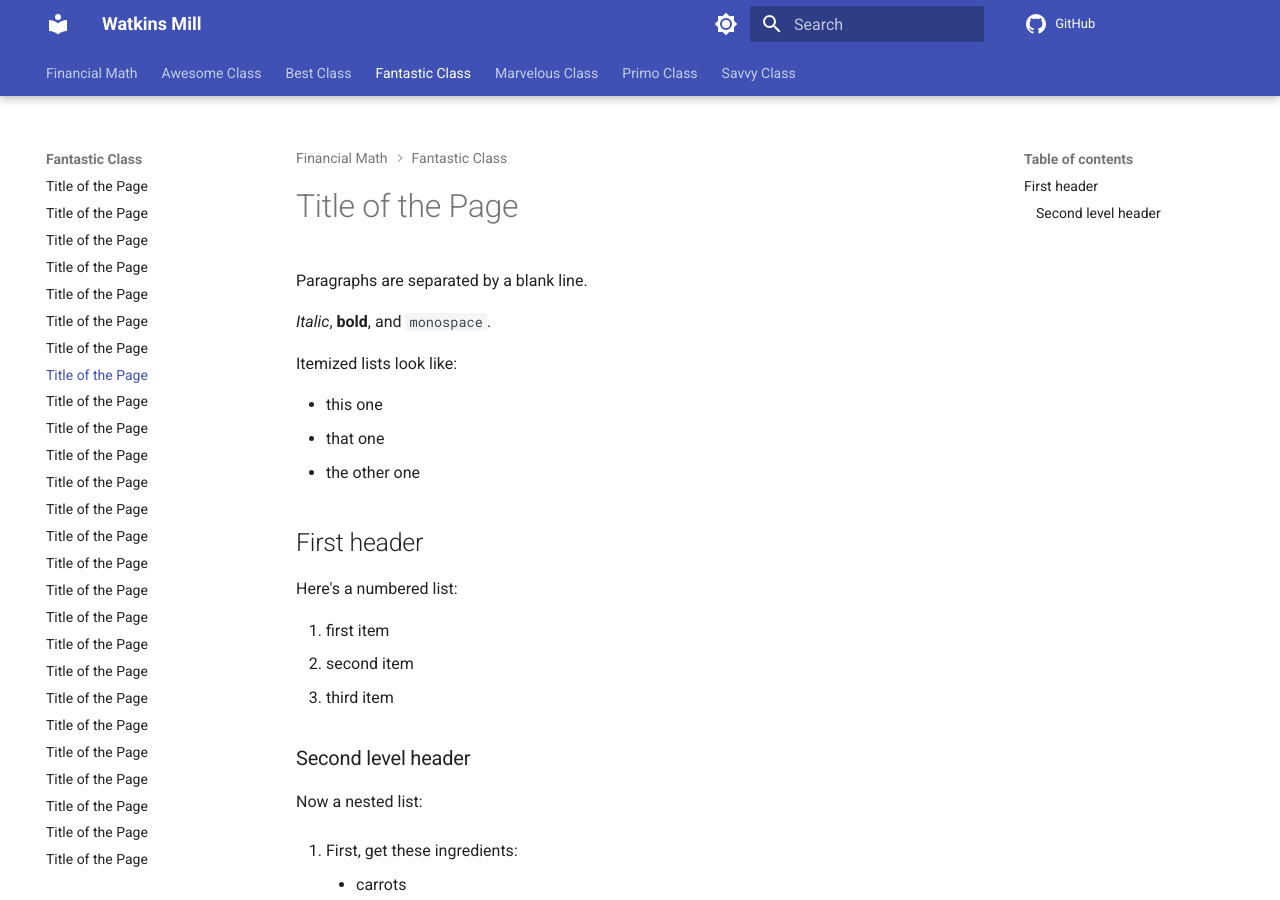
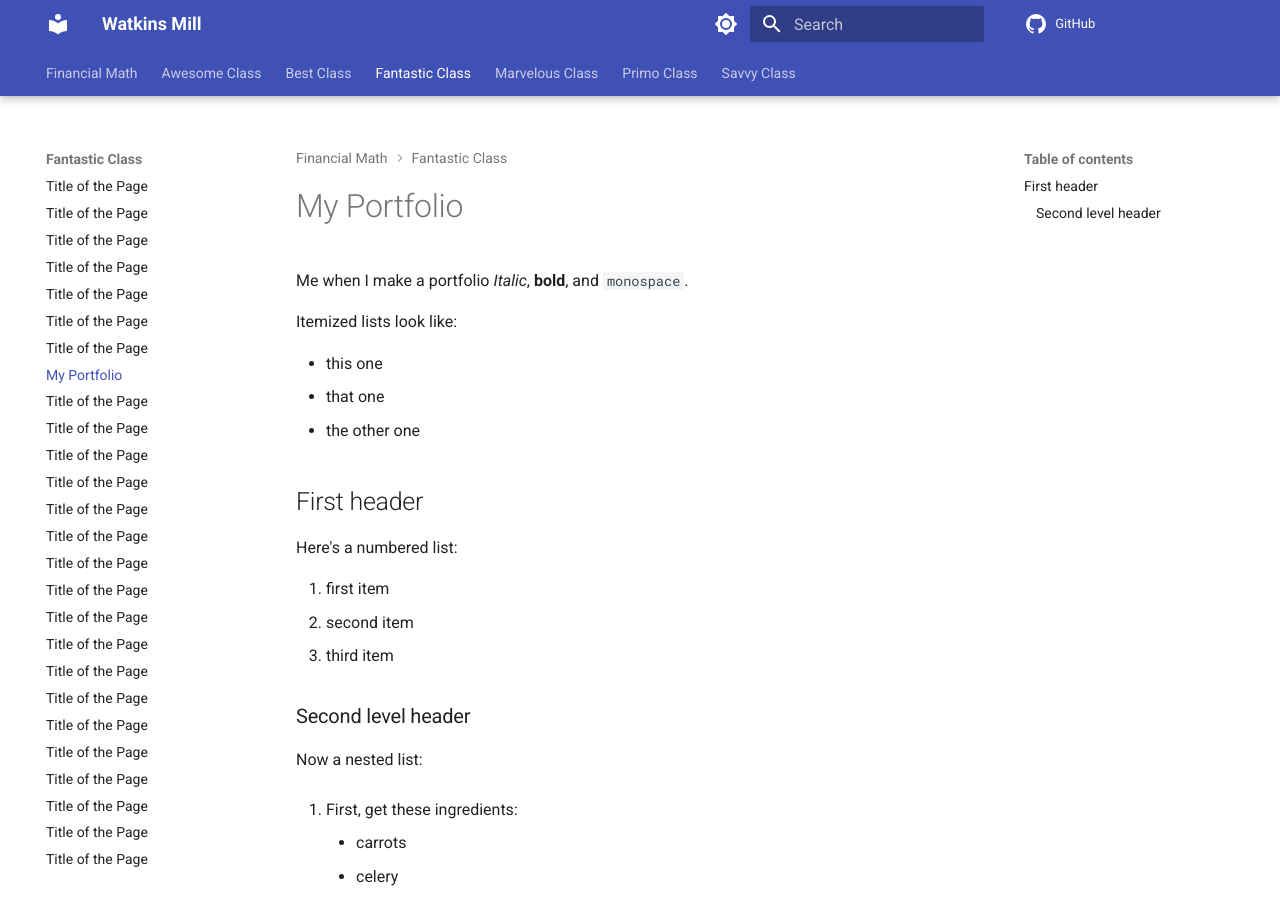
Before and after one commit to drjmarino/website, an MkDocs documentation site: the page built from docs/fantastic/human08.md, in a window 1280 px wide and 900 px high. Built offline with MkDocs 1.6.1 and Material for MkDocs 9.7.7, drawn with Linux system fonts in a browser that asks for light colours; comment, search, counter and statistics services are not loaded.

Commit message:
Update human08.md

```diff
--- a/docs/fantastic/human08.md
+++ b/docs/fantastic/human08.md
@@ -1,7 +1,6 @@
-# Title of the Page
+# My Portfolio
 
-Paragraphs are separated by a blank line.
-
+Me when I make a portfolio
 *Italic*, **bold**, and `monospace`.
 
 Itemized lists look like:
```
